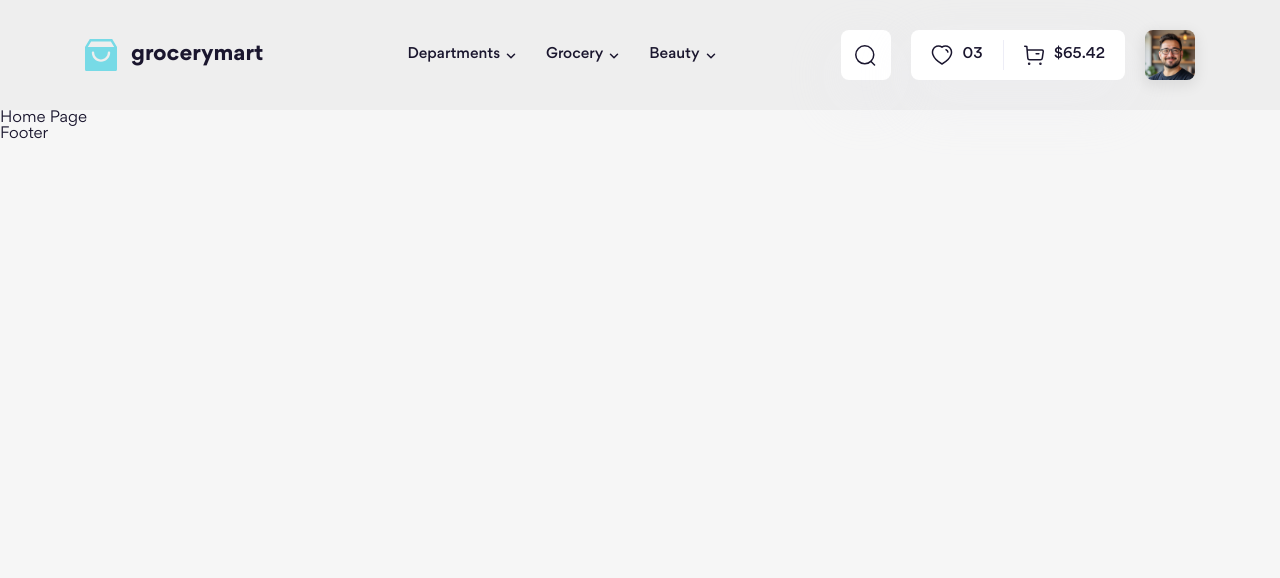
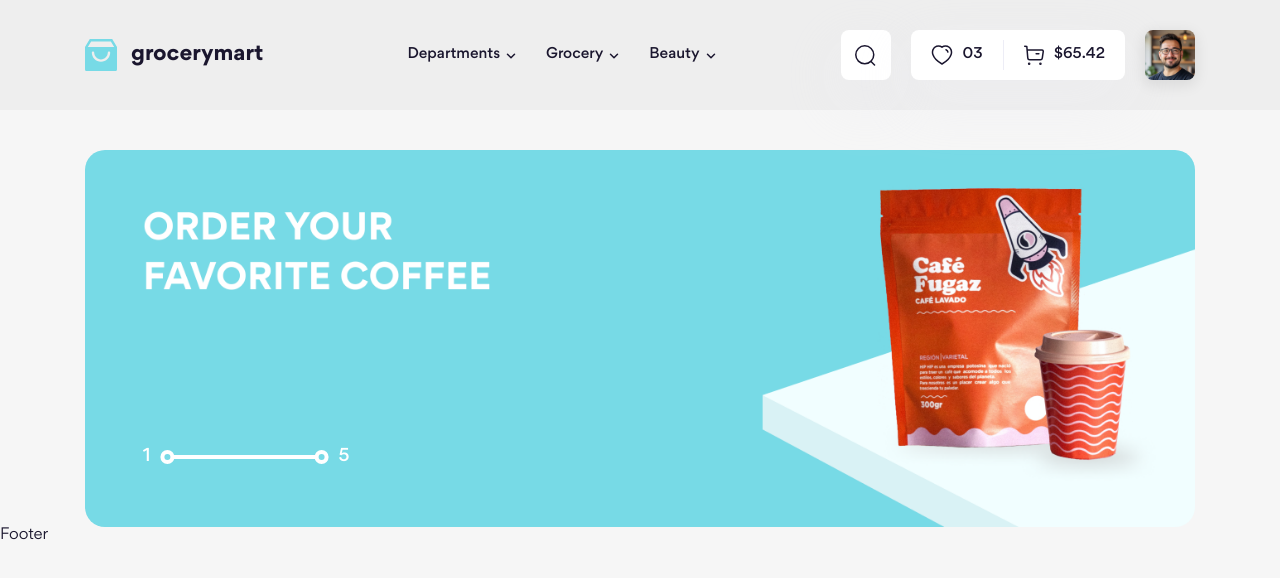
Before and after one commit to lamthanh-ebay/htmlcss-08, a website: page index.html in a window 1280 px wide. Drawn offline with Linux system fonts and the light colour scheme.

Commit message:
Slideshow => OK

```diff
--- a/index.html
+++ b/index.html
@@ -29,7 +29,34 @@
         </script>
 
         <!-- Main -->
-        <h1>Home Page</h1>
+        <main class="main-content">
+            <!-- Slideshow -->
+            <div class="slideshow">
+                <div class="container">
+                    <div class="slideshow__wrap">
+                        <!-- Slideshow inner -->
+                        <div class="slideshow__inner">
+                            <div class="slideshow__item">
+                                <picture>
+                                    <source
+                                        media="(max-width: 767.98px)"
+                                        srcset="./assets/img/slideshow/slideshow-1-md.png"
+                                    />
+                                    <img src="./assets/img/slideshow/slideshow-1.png" alt="" class="slideshow__image" />
+                                </picture>
+                            </div>
+                        </div>
+
+                        <!-- Slideshow page -->
+                        <div class="slideshow__page">
+                            <span class="slideshow__num">1</span>
+                            <span class="slideshow__slider"></span>
+                            <span class="slideshow__num">5</span>
+                        </div>
+                    </div>
+                </div>
+            </div>
+        </main>
         <!-- Footer -->
         <footer id="footer"></footer>
         <script>
--- a/sass/components/_index.scss
+++ b/sass/components/_index.scss
@@ -1,2 +1,3 @@
 @forward "./logo";
 @forward "./dropdown";
+@forward "./slideshow";
--- /dev/null
+++ b/sass/components/_slideshow.scss
@@ -0,0 +1,104 @@
+@use "../abstracts";
+
+.slideshow {
+    padding-top: 40px;
+
+    @include abstracts.breakpoint(md) {
+        padding-top: 30px;
+    }
+
+    &__wrap {
+        position: relative;
+    }
+
+    &__inner {
+        display: flex;
+        align-items: center;
+        overflow: hidden;
+        border-radius: 20px;
+    }
+
+    &__item {
+        position: relative;
+        width: 100%;
+        padding-top: 33.955%;
+        flex-shrink: 0;
+
+        @include abstracts.breakpoint(md) {
+            padding-top: 49.552%;
+        }
+    }
+
+    &__image {
+        position: absolute;
+        top: 0;
+        left: 0;
+        width: 100%;
+        height: 100%;
+        object-fit: cover;
+    }
+
+    &__page {
+        --color: #fff;
+
+        position: absolute;
+        bottom: 15%;
+        left: 5.2%;
+        width: 12.8%;
+
+        display: flex;
+        align-items: center;
+        column-gap: 23px;
+    }
+
+    &__num {
+        font-size: 1.8rem;
+        font-weight: 500;
+        line-height: 144.444%;
+        color: var(--color);
+
+        @include abstracts.breakpoint(md) {
+            font-size: 1.4rem;
+            line-height: 142.857%;
+        }
+    }
+
+    &__slider {
+        position: relative;
+        width: 100%;
+        height: 4px;
+        flex-shrink: 0;
+        background-color: var(--color);
+
+        @include abstracts.breakpoint(md) {
+            height: 3px;
+        }
+
+        &::before,
+        &::after {
+            content: "";
+            position: absolute;
+            top: 50%;
+            translate: 0 -50%;
+
+            width: 14px;
+            height: 14px;
+            border: 4px solid var(--color);
+            border-radius: 50%;
+
+            @include abstracts.breakpoint(md) {
+                border-width: 3px;
+            }
+        }
+
+        &::before {
+            left: 0;
+            transform: translateX(-90%);
+        }
+
+        &::after {
+            right: 0;
+            transform: translateX(90%);
+        }
+    }
+}
--- a/sass/layouts/_header.scss
+++ b/sass/layouts/_header.scss
@@ -17,6 +17,7 @@
     @extend %flexItemCenter;
 
     position: relative;
+    z-index: 1;
 
     padding: 30px 0;
 
```
Also changed, not shown: assets/css/main.css, assets/img/slideshow/slideshow-1-md.png (added), assets/img/slideshow/slideshow-1.png (added), 1 other file.
